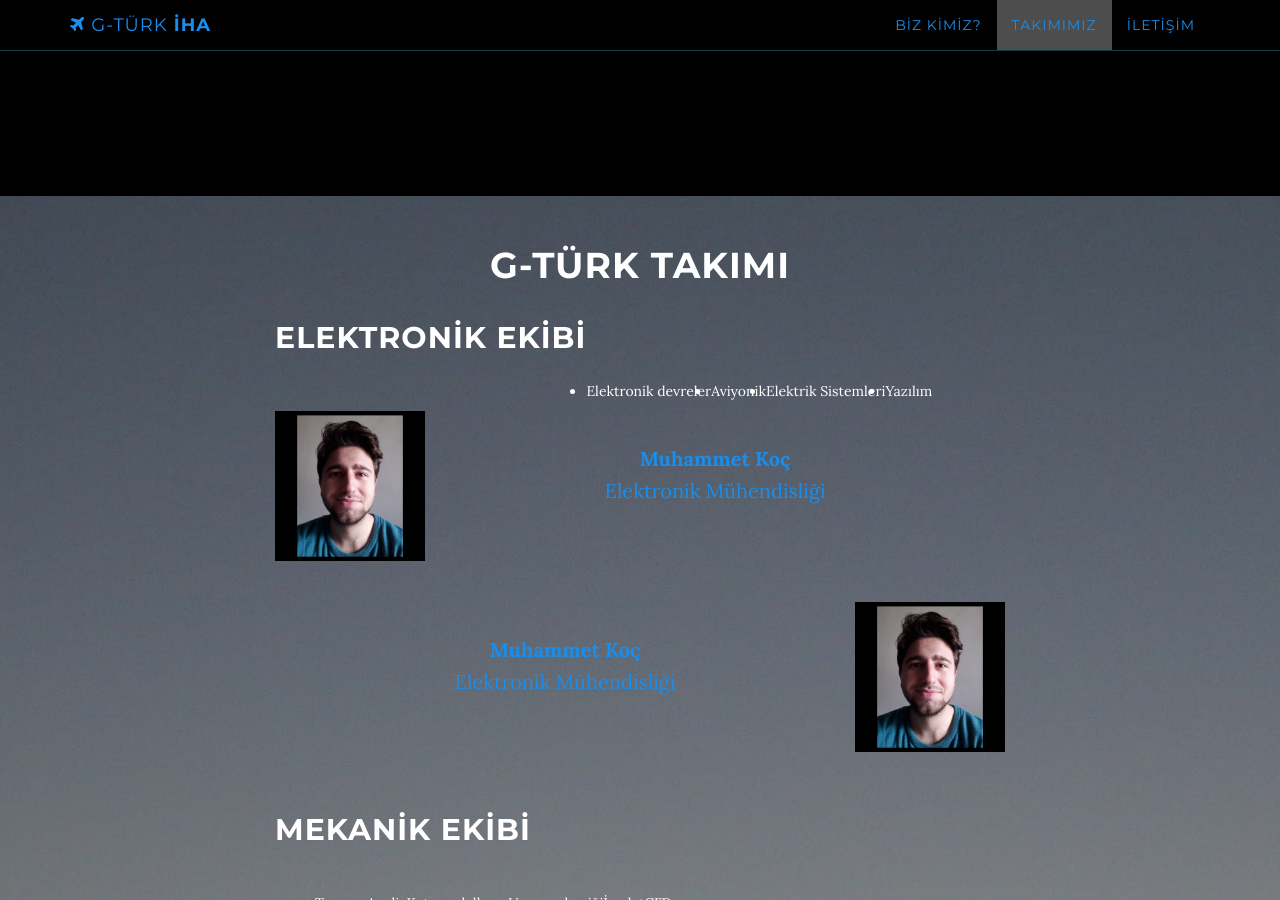
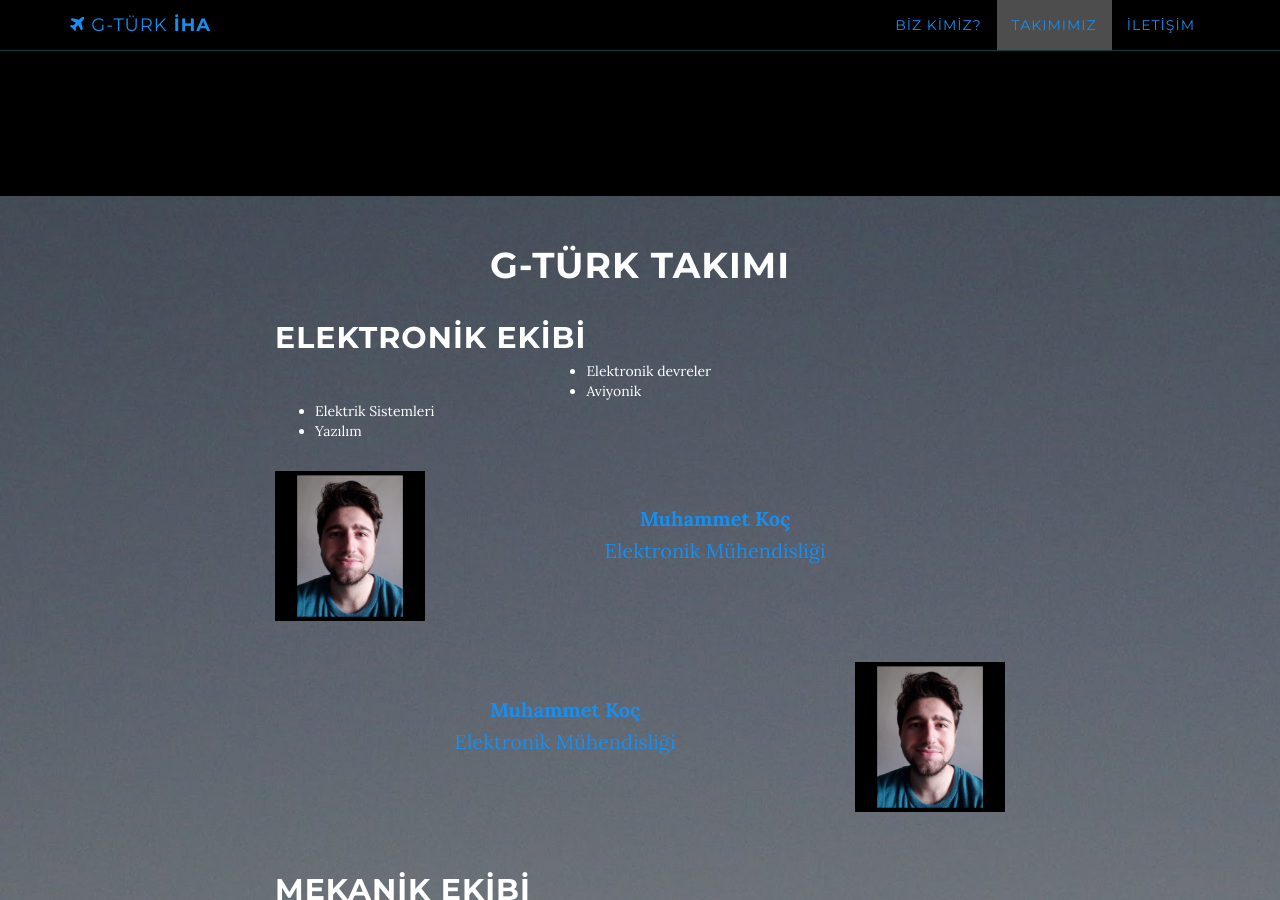
Before and after one commit to g-turk-iha/g-turk-iha, a Jekyll site: the page built from index.html, in a window 1280 px wide and 900 px high, scrolled down 1367 px. Built offline with Jekyll 4.4.1, drawn with Linux system fonts in a browser that asks for light colours.

Commit message:
Update team.html

```diff
--- a/_includes/team.html
+++ b/_includes/team.html
@@ -4,12 +4,12 @@
         <div class="container">
             <div class="col-lg-8 col-lg-offset-2">
                 <h1>G-TÜRK TAKIMI</h1>
-                <h2 style="float: left;">ELEKTRONİK EKİBİ</h2><br><br><br>
+                <h2 style="float: left;">ELEKTRONİK EKİBİ</h2><br><br>
                 <ul>
-                    <li style="float: left;">Elektronik devreler</li>
-                    <li style="float: left;">Aviyonik</li>
-                    <li style="float: left;">Elektrik Sistemleri</li>
-                    <li style="float: left;">Yazılım</li>
+                    <li style="float: left;">Elektronik devreler</li><br>
+                    <li style="float: left;">Aviyonik</li><br>
+                    <li style="float: left;">Elektrik Sistemleri</li><br>
+                    <li style="float: left;">Yazılım</li><br>
                 </ul>
                 <br>
                 <a href="https://www.linkedin.com/in/muhammet-koc/">
@@ -22,12 +22,12 @@
                 </a><br>
                 <h2 style="float: left;">MEKANİK EKİBİ</h2><br><br><br><br>
                 <ul>
-                    <li style="float: left;">Tasarım</li>
-                    <li style="float: left;">Analiz</li>
-                    <li style="float: left;">Katı modelleme</li>
-                    <li style="float: left;">Uçuş mekaniği</li>
-                    <li style="float: left;">İmalat</li>
-                    <li style="float: left;">CFD</li>
+                    <li style="float: left;">Tasarım</li><br><br>
+                    <li style="float: left;">Analiz</li><br><br>
+                    <li style="float: left;">Katı modelleme</li><br><br>
+                    <li style="float: left;">Uçuş mekaniği</li><br><br>
+                    <li style="float: left;">İmalat</li><br><br>
+                    <li style="float: left;">CFD</li><br><br>
                 </ul>
                 <a href="https://www.linkedin.com/in/muhammet-kılınç-3a5b5a221/">
                     <img src="{{ site.baseurl }}/img/muhammet.png" width="150px" height="150px" style="float: left;">
@@ -39,8 +39,8 @@
                 </a>
                 <h2 style="float: left;">YAZILIM EKİBİ</h2><br><br><br><br>
                 <ul>
-                    <li style="float: left;">Görüntü işleme</li>
-                    <li style="float: left;">Otopilot</li>
+                    <li style="float: left;">Görüntü işleme</li><br><br><br>
+                    <li style="float: left;">Otopilot</li><br><br><br>
                 </ul>
                 <a href="https://www.linkedin.com/in/berkcan-n/">
                     <img src="{{ site.baseurl }}/img/berkcan.png" width="150px" height="150px" style="float: left;">
```
